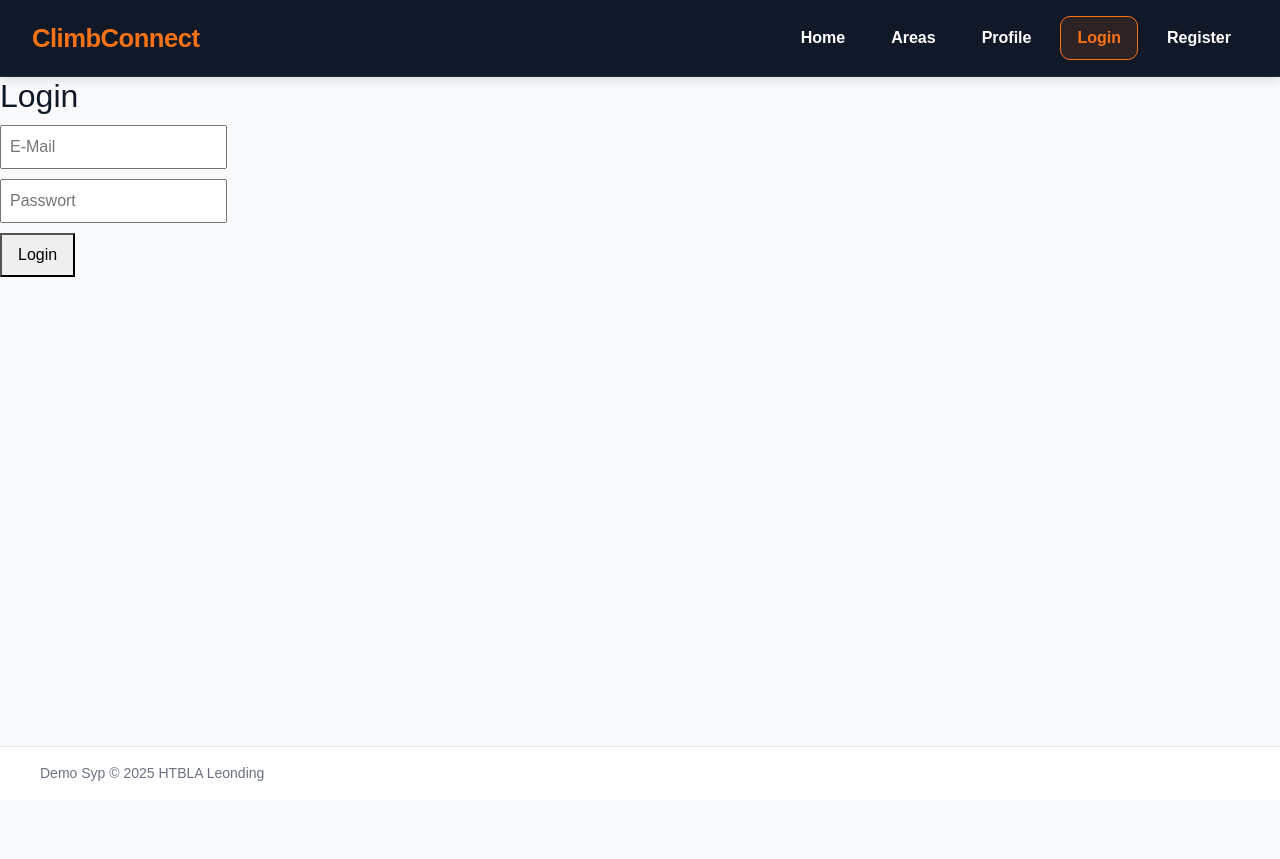
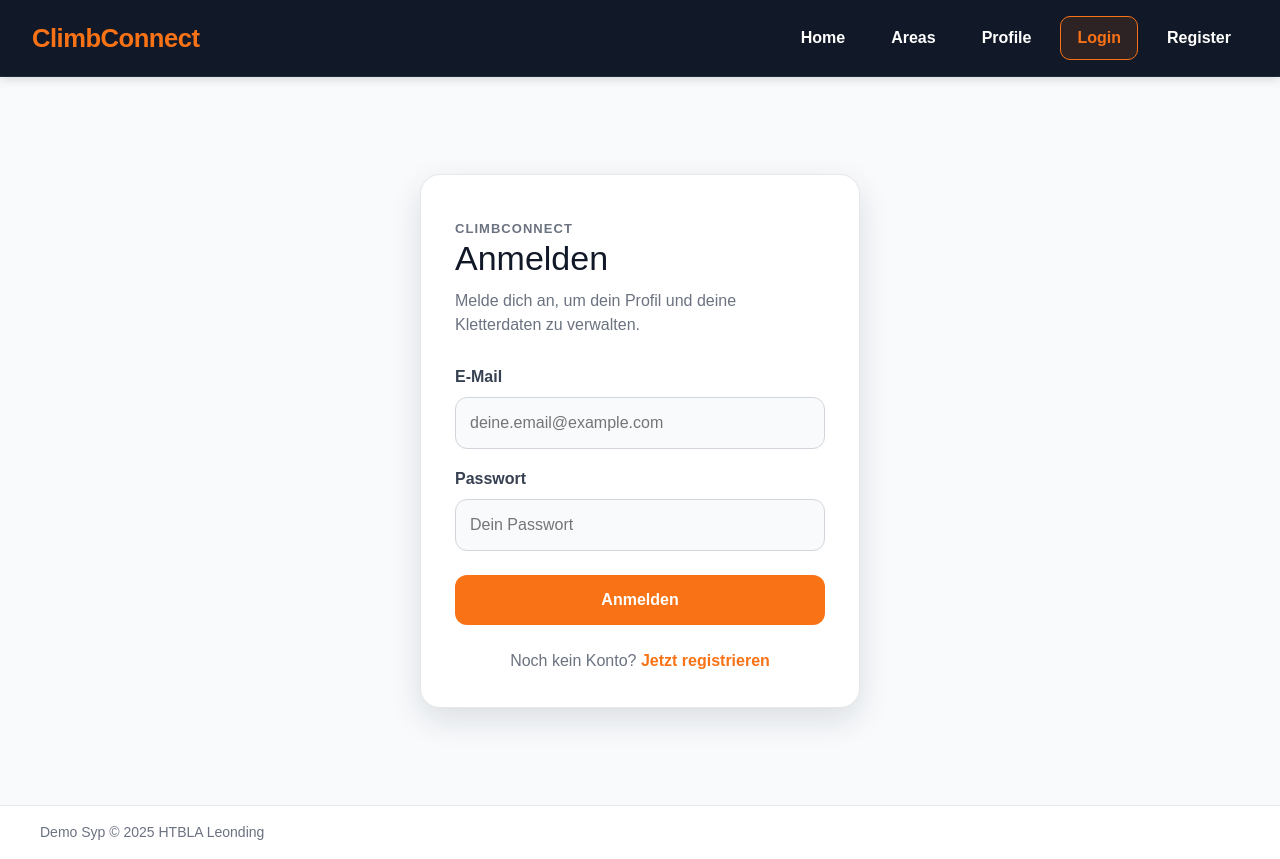
Before and after one commit to LehnerRobin/ClimbConnect, an Angular app in the folder frontend/: page /login in a window 1280 px wide. Before the commit the page ends 800 px from the top, so only its background shows below. Built offline with nearby package versions, Linux system fonts and the light colour scheme.

Commit message:
Login und Register Design.

```diff
--- a/frontend/src/app/features/auth/login/login.component.css
+++ b/frontend/src/app/features/auth/login/login.component.css
@@ -1,9 +1,129 @@
-input {
-  display: block;
-  margin: 10px 0;
-  padding: 8px;
+.auth-page {
+  min-height: calc(100vh - 72px);
+  display: flex;
+  align-items: center;
+  justify-content: center;
+  padding: 40px 24px;
+  background: #f8fafc;
 }
 
-button {
-  padding: 8px 16px;
+.auth-card {
+  width: 100%;
+  max-width: 440px;
+  background: #ffffff;
+  border-radius: 20px;
+  padding: 34px;
+  box-shadow: 0 12px 32px rgba(15, 23, 42, 0.12);
+  border: 1px solid #e5e7eb;
 }
+
+.auth-header {
+  margin-bottom: 28px;
+}
+
+.eyebrow {
+  margin: 0 0 8px;
+  color: #f97316;
+  font-size: 13px;
+  font-weight: 800;
+  letter-spacing: 0.08em;
+  text-transform: uppercase;
+}
+
+.auth-header h1 {
+  margin: 0;
+  font-size: 34px;
+  color: #111827;
+}
+
+.auth-header p {
+  margin: 10px 0 0;
+  color: #6b7280;
+  line-height: 1.5;
+}
+
+.auth-form {
+  display: flex;
+  flex-direction: column;
+  gap: 18px;
+}
+
+.form-field {
+  display: flex;
+  flex-direction: column;
+  gap: 8px;
+}
+
+label {
+  color: #374151;
+  font-weight: 700;
+}
+
+input {
+  width: 100%;
+  border: 1px solid #d1d5db;
+  border-radius: 12px;
+  padding: 13px 14px;
+  background: #f9fafb;
+  color: #111827;
+  outline: none;
+  transition: border-color 0.2s ease, box-shadow 0.2s ease, background 0.2s ease;
+}
+
+input:focus {
+  border-color: #f97316;
+  box-shadow: 0 0 0 3px rgba(249, 115, 22, 0.16);
+  background: #ffffff;
+}
+
+.auth-button {
+  margin-top: 6px;
+  border: none;
+  border-radius: 12px;
+  padding: 13px 16px;
+  background: #f97316;
+  color: white;
+  font-weight: 800;
+  cursor: pointer;
+  transition: background 0.2s ease, transform 0.2s ease;
+}
+
+.auth-button:hover {
+  background: #ea580c;
+  transform: translateY(-1px);
+}
+
+.error-box {
+  padding: 12px 14px;
+  border-radius: 12px;
+  background: #fef2f2;
+  color: #b91c1c;
+  border: 1px solid #fecaca;
+  font-weight: 600;
+}
+
+.auth-switch {
+  margin: 24px 0 0;
+  text-align: center;
+  color: #6b7280;
+}
+
+.auth-switch a {
+  color: #f97316;
+  font-weight: 800;
+  text-decoration: none;
+}
+
+.auth-switch a:hover {
+  text-decoration: underline;
+}
+
+@media (max-width: 520px) {
+  .auth-card {
+    padding: 26px;
+  }
+
+  .auth-header h1 {
+    font-size: 30px;
+  }
+}
--- a/frontend/src/app/features/auth/login/login.component.html
+++ b/frontend/src/app/features/auth/login/login.component.html
@@ -1,20 +1,54 @@
-<h2>Login</h2>
+<section class="auth-page">
 
+  <div class="auth-card">
+
+    <div class="auth-header">
+      <p class="eyebrow">ClimbConnect</p>
+      <h1>Anmelden</h1>
+      <p>Melde dich an, um dein Profil und deine Kletterdaten zu verwalten.</p>
+    </div>
+
+    <form
+      class="auth-form"
+      (submit)="login(email.value, password.value); $event.preventDefault()">
+
+      <div class="form-field">
+        <label for="email">E-Mail</label>
         <input
+          id="email"
           #email
           type="email"
-  placeholder="E-Mail">
+          placeholder="deine.email@example.com"
+          autocomplete="email">
+      </div>
 
+      <div class="form-field">
+        <label for="password">Passwort</label>
         <input
+          id="password"
           #password
           type="password"
-  placeholder="Passwort">
+          placeholder="Dein Passwort"
+          autocomplete="current-password">
+      </div>
 
-<button
-  (click)="login(email.value, password.value)">
-  Login
+      @if (errorMessage) {
+        <div class="error-box">
+          {{ errorMessage }}
+        </div>
+      }
+
+      <button type="submit" class="auth-button">
+        Anmelden
       </button>
 
-@if (errorMessage) {
-  <p>{{ errorMessage }}</p>
-}
+    </form>
+
+    <p class="auth-switch">
+      Noch kein Konto?
+      <a href="/register">Jetzt registrieren</a>
+    </p>
+
+  </div>
+
+</section>
--- a/frontend/src/app/features/auth/register/register.component.css
+++ b/frontend/src/app/features/auth/register/register.component.css
@@ -1,10 +1,129 @@
-input {
-  display: block;
-  margin: 10px 0;
-  padding: 8px;
-  width: 250px;
+.auth-page {
+  min-height: calc(100vh - 72px);
+  display: flex;
+  align-items: center;
+  justify-content: center;
+  padding: 40px 24px;
+  background: #f8fafc;
 }
 
-button {
-  padding: 8px 16px;
+.auth-card {
+  width: 100%;
+  max-width: 480px;
+  background: #ffffff;
+  border-radius: 20px;
+  padding: 34px;
+  box-shadow: 0 12px 32px rgba(15, 23, 42, 0.12);
+  border: 1px solid #e5e7eb;
 }
+
+.auth-header {
+  margin-bottom: 28px;
+}
+
+.eyebrow {
+  margin: 0 0 8px;
+  color: #f97316;
+  font-size: 13px;
+  font-weight: 800;
+  letter-spacing: 0.08em;
+  text-transform: uppercase;
+}
+
+.auth-header h1 {
+  margin: 0;
+  font-size: 34px;
+  color: #111827;
+}
+
+.auth-header p {
+  margin: 10px 0 0;
+  color: #6b7280;
+  line-height: 1.5;
+}
+
+.auth-form {
+  display: flex;
+  flex-direction: column;
+  gap: 18px;
+}
+
+.form-field {
+  display: flex;
+  flex-direction: column;
+  gap: 8px;
+}
+
+label {
+  color: #374151;
+  font-weight: 700;
+}
+
+input {
+  width: 100%;
+  border: 1px solid #d1d5db;
+  border-radius: 12px;
+  padding: 13px 14px;
+  background: #f9fafb;
+  color: #111827;
+  outline: none;
+  transition: border-color 0.2s ease, box-shadow 0.2s ease, background 0.2s ease;
+}
+
+input:focus {
+  border-color: #f97316;
+  box-shadow: 0 0 0 3px rgba(249, 115, 22, 0.16);
+  background: #ffffff;
+}
+
+.auth-button {
+  margin-top: 6px;
+  border: none;
+  border-radius: 12px;
+  padding: 13px 16px;
+  background: #f97316;
+  color: white;
+  font-weight: 800;
+  cursor: pointer;
+  transition: background 0.2s ease, transform 0.2s ease;
+}
+
+.auth-button:hover {
+  background: #ea580c;
+  transform: translateY(-1px);
+}
+
+.error-box {
+  padding: 12px 14px;
+  border-radius: 12px;
+  background: #fef2f2;
+  color: #b91c1c;
+  border: 1px solid #fecaca;
+  font-weight: 600;
+}
+
+.auth-switch {
+  margin: 24px 0 0;
+  text-align: center;
+  color: #6b7280;
+}
+
+.auth-switch a {
+  color: #f97316;
+  font-weight: 800;
+  text-decoration: none;
+}
+
+.auth-switch a:hover {
+  text-decoration: underline;
+}
+
+@media (max-width: 520px) {
+  .auth-card {
+    padding: 26px;
+  }
+
+  .auth-header h1 {
+    font-size: 30px;
+  }
+}
--- a/frontend/src/app/features/auth/register/register.component.html
+++ b/frontend/src/app/features/auth/register/register.component.html
@@ -1,35 +1,74 @@
-<h2>Register</h2>
+<section class="auth-page">
 
+  <div class="auth-card">
+
+    <div class="auth-header">
+      <p class="eyebrow">ClimbConnect</p>
+      <h1>Registrieren</h1>
+      <p>Erstelle ein Konto, um deine Kletterdaten und dein Profil zu speichern.</p>
+    </div>
+
+    <form
+      class="auth-form"
+      (submit)="register(username.value, email.value, password.value, confirmPassword.value); $event.preventDefault()">
+
+      <div class="form-field">
+        <label for="username">Benutzername</label>
         <input
+          id="username"
           #username
           type="text"
-  placeholder="Username">
+          placeholder="Dein Benutzername"
+          autocomplete="username">
+      </div>
 
+      <div class="form-field">
+        <label for="email">E-Mail</label>
         <input
+          id="email"
           #email
           type="email"
-  placeholder="Email">
+          placeholder="deine.email@example.com"
+          autocomplete="email">
+      </div>
 
+      <div class="form-field">
+        <label for="password">Passwort</label>
         <input
+          id="password"
           #password
           type="password"
-  placeholder="Password">
+          placeholder="Mindestens 8 Zeichen"
+          autocomplete="new-password">
+      </div>
 
+      <div class="form-field">
+        <label for="confirmPassword">Passwort wiederholen</label>
         <input
+          id="confirmPassword"
           #confirmPassword
           type="password"
-  placeholder="Repeat Password">
+          placeholder="Passwort erneut eingeben"
+          autocomplete="new-password">
+      </div>
 
-<button
-  (click)="register(
-    username.value,
-    email.value,
-    password.value,
-    confirmPassword.value
-  )">
-  Register
+      @if (errorMessage) {
+        <div class="error-box">
+          {{ errorMessage }}
+        </div>
+      }
+
+      <button type="submit" class="auth-button">
+        Konto erstellen
       </button>
 
-@if (errorMessage) {
-  <p>{{ errorMessage }}</p>
-}
+    </form>
+
+    <p class="auth-switch">
+      Du hast schon ein Konto?
+      <a href="/login">Jetzt anmelden</a>
+    </p>
+
+  </div>
+
+</section>
```
Lines whose indentation alone changed are shown as unchanged.
